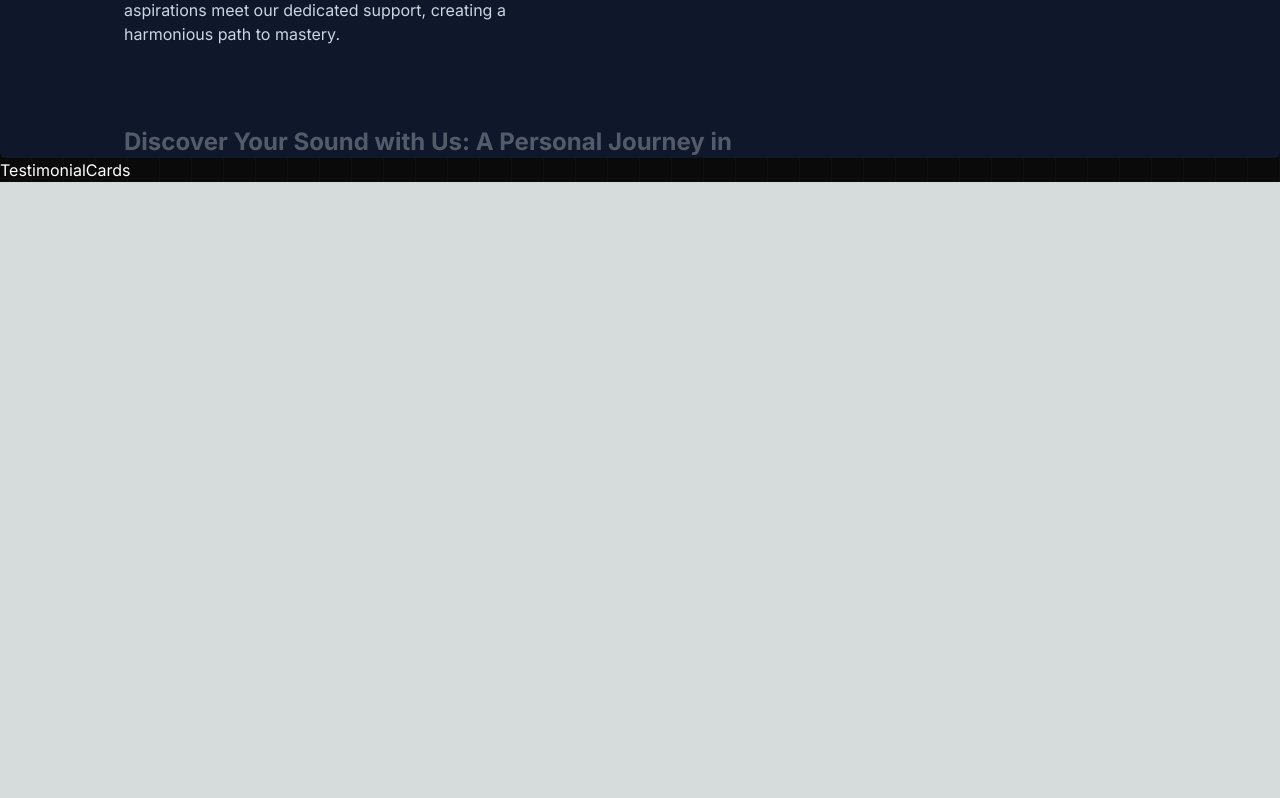
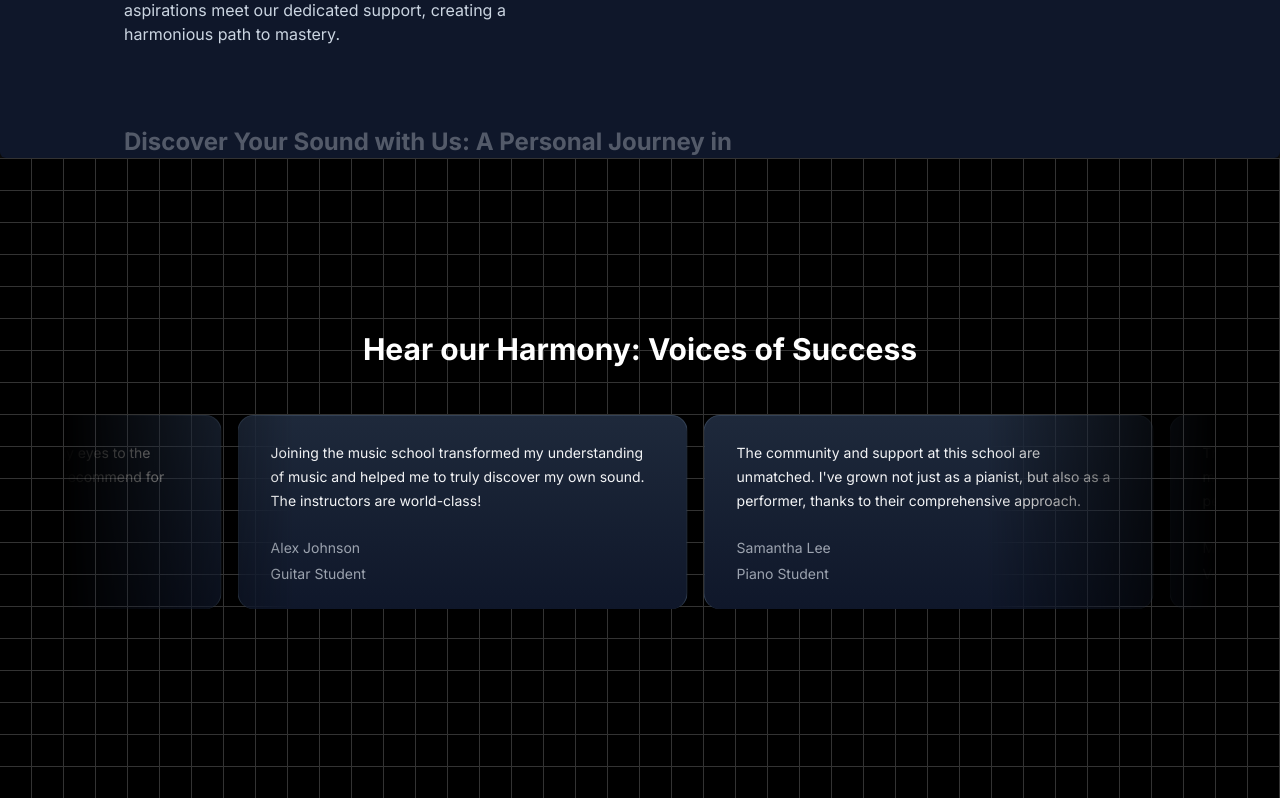
Before and after one commit to Thoufiq-Uchiha-23/Next-JS-with-UI, a Next.js app: page / in a window 1280 px wide. Shown: the part 1646-2444 px from the top of the page. Before the commit the page ends 1828 px from the top, so only its background shows below. Built offline with nearby package versions, Linux system fonts and the light colour scheme.

Commit message:
Mission: TestimonialCards Section completed

```diff
--- a/src/components/TestimonialCards.tsx
+++ b/src/components/TestimonialCards.tsx
@@ -1,9 +1,54 @@
-'use client'
+"use client";
+import { InfiniteMovingCards } from "./ui/infinite-moving-cards";
+
+const musicSchoolTestimonials = [
+  {
+    quote:
+      "Joining the music school transformed my understanding of music and helped me to truly discover my own sound. The instructors are world-class!",
+    name: "Alex Johnson",
+    title: "Guitar Student",
+  },
+  {
+    quote:
+      "The community and support at this school are unmatched. I've grown not just as a pianist, but also as a performer, thanks to their comprehensive approach.",
+    name: "Samantha Lee",
+    title: "Piano Student",
+  },
+  {
+    quote:
+      "This school offered me the tools and confidence to take my singing to the next level. I'm endlessly grateful for the personalized coaching.",
+    name: "Michael Chen",
+    title: "Vocal Student",
+  },
+  {
+    quote:
+      "As a violinist, finding the right mentor can be challenging, but this school matched me with a teacher who truly understands my goals and challenges.",
+    name: "Emily Taylor",
+    title: "Violin Student",
+  },
+  {
+    quote:
+      "The production courses here opened my eyes to the intricacies of music production. Highly recommend for any aspiring producers!",
+    name: "Chris Morales",
+    title: "Music Production Student",
+  },
+];
 
 function MusicSchoolTestimonials() {
   return (
-    <div>TestimonialCards</div>
-  )
+    <div className="h-[40rem] w-full dark:bg-black dark:bg-grid-white/[0.2] relative flex flex-col items-center justify-center overflow-hidden">
+      <h2 className="text-3xl font-bold text-center mb-8 z-10">Hear our Harmony: Voices of Success</h2>
+      <div className="flex justify-center w-full overflow-hidden px-4 sm:px-6 lg:px-8">
+        <div className="w-full max-w-6xl">
+          <InfiniteMovingCards
+            items={musicSchoolTestimonials}
+            direction="right"
+            speed="slow"
+          />
+        </div>
+      </div>
+    </div>
+  );
 }
 
-export default MusicSchoolTestimonials
+export default MusicSchoolTestimonials;
```
